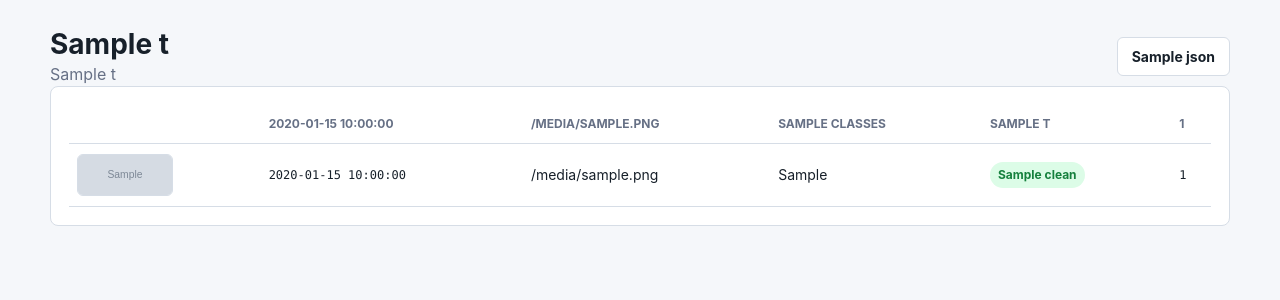
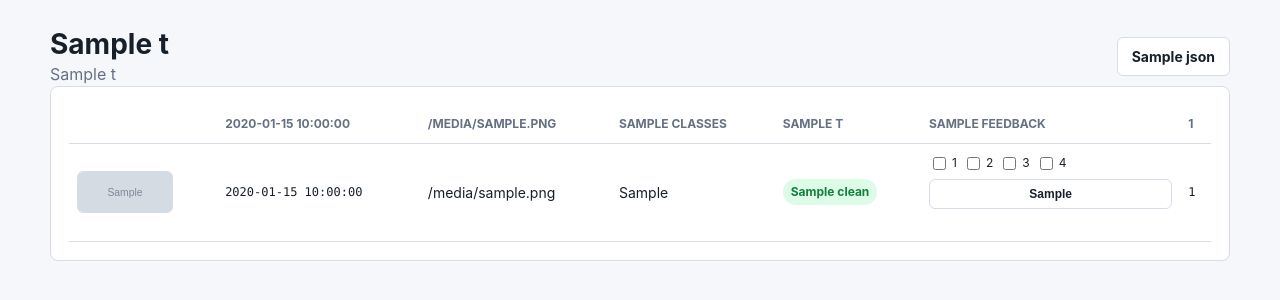
Before and after one commit to progmat64/defect-detection-system, a Python web app: template src/defect_detection/api/templates/predictions.html in a window 1280 px wide. Shown: the part 64-364 px from the top of the page. Run offline with Jinja, Linux system fonts and the light colour scheme; the template is opened without the code that fills it: most values are stand-ins (such as "Sample title", 1, 10 or a date in 2020); grey boxes marked "Sample" are stand-in pictures.

Commit message:
feat(monitoring): add feedback UI and lifecycle metrics

```diff
--- a/src/defect_detection/api/main.py
+++ b/src/defect_detection/api/main.py
@@ -4,6 +4,7 @@ from pathlib import Path
 from fastapi import FastAPI
 from fastapi.staticfiles import StaticFiles
 
+from defect_detection.api.metrics import MODEL_INFO
 from defect_detection.api.middleware import prometheus_middleware
 from defect_detection.api.routes import router
 from defect_detection.api.storage import connect_database, get_feedback_totals
@@ -26,6 +27,10 @@ async def lifespan(app: FastAPI):
     app.state.model = load_model(MODEL_PATH)
     app.state.model_path = str(MODEL_PATH)
     app.state.model_version = "local-baseline"
+    MODEL_INFO.labels(
+        version=app.state.model_version,
+        path=app.state.model_path,
+    ).set(1)
     app.state.reference_stats = load_reference_stats(REFERENCE_STATS_PATH)
     app.state.reference_target_distribution = load_reference_stats(
         REFERENCE_TARGET_DISTRIBUTION_PATH
--- a/src/defect_detection/api/static/app.css
+++ b/src/defect_detection/api/static/app.css
@@ -279,6 +279,12 @@ h2 {
   background: var(--surface-alt);
 }
 
+.compact-button {
+  min-height: 30px;
+  padding: 5px 8px;
+  font-size: 12px;
+}
+
 .link-button {
   display: inline-flex;
   align-items: center;
@@ -404,6 +410,32 @@ h2 {
   background: var(--surface-alt);
 }
 
+.feedback-form {
+  display: grid;
+  gap: 6px;
+  min-width: 180px;
+}
+
+.feedback-fieldset {
+  display: flex;
+  gap: 6px;
+  margin: 0;
+  padding: 0;
+  border: 0;
+}
+
+.feedback-option {
+  display: inline-flex;
+  align-items: center;
+  gap: 3px;
+  font-size: 12px;
+}
+
+.feedback-message {
+  min-height: 16px;
+  font-size: 12px;
+}
+
 .details-list {
   display: grid;
   gap: 12px;
--- a/src/defect_detection/api/static/app.js
+++ b/src/defect_detection/api/static/app.js
@@ -34,6 +34,10 @@ function translate(key) {
 }
 
 function setMessage(text) {
+  if (!formMessage) {
+    return;
+  }
+
   formMessage.textContent = text;
 }
 
@@ -175,10 +179,12 @@ async function refreshDriftStatus() {
     .map(([key]) => translate(key));
 
   if (warnings.length) {
-    driftAlert.textContent = `${translate("drift_warning")}: ${warnings.join(", ")}`;
-    driftAlert.classList.remove("hidden");
+    if (driftAlert) {
+      driftAlert.textContent = `${translate("drift_warning")}: ${warnings.join(", ")}`;
+      driftAlert.classList.remove("hidden");
+    }
   } else {
-    driftAlert.classList.add("hidden");
+    driftAlert?.classList.add("hidden");
   }
 }
 
@@ -324,5 +330,41 @@ retrainButton?.addEventListener("click", async () => {
   await refreshRetrainingStatus(payload.job_id);
 });
 
+document.querySelectorAll(".feedback-form").forEach((form) => {
+  form.addEventListener("submit", async (event) => {
+    event.preventDefault();
+
+    const checkedClasses = Array.from(
+      form.querySelectorAll("input[name='true_classes']:checked"),
+    ).map((input) => Number(input.value));
+    const message = form.querySelector(".feedback-message");
+    const button = form.querySelector("button[type='submit']");
+
+    button.disabled = true;
+    message.textContent = translate("running_inference");
+
+    const response = await fetch("/feedback", {
+      method: "POST",
+      headers: {
+        "Content-Type": "application/json",
+      },
+      body: JSON.stringify({
+        prediction_id: form.dataset.predictionId,
+        true_classes: checkedClasses,
+      }),
+    });
+
+    button.disabled = false;
+
+    if (!response.ok) {
+      message.textContent = translate("feedback_failed");
+      return;
+    }
+
+    message.textContent = translate("feedback_saved");
+    await refreshDriftStatus();
+  });
+});
+
 refreshDriftStatus();
 refreshRetrainingJobs();
--- a/src/defect_detection/api/templates/predictions.html
+++ b/src/defect_detection/api/templates/predictions.html
@@ -18,6 +18,7 @@
         <th>{{ t["file"] }}</th>
         <th>{{ t["classes"] }}</th>
         <th>{{ t["anomaly"] }}</th>
+        <th>{{ t["feedback"] }}</th>
         <th>{{ t["prediction_id"] }}</th>
       </tr>
     </thead>
@@ -43,14 +44,35 @@
             <span class="status-pill ok">{{ t["clean"] }}</span>
           {% endif %}
         </td>
+        <td>
+          <form class="feedback-form" data-prediction-id="{{ item.prediction_id }}">
+            <fieldset class="feedback-fieldset" aria-label="{{ t['true_classes'] }}">
+              {% for class_id in [1, 2, 3, 4] %}
+              <label class="feedback-option">
+                <input name="true_classes" type="checkbox" value="{{ class_id }}">
+                <span>{{ class_id }}</span>
+              </label>
+              {% endfor %}
+            </fieldset>
+            <button class="secondary-button compact-button" type="submit">{{ t["submit_feedback"] }}</button>
+            <span class="feedback-message muted"></span>
+          </form>
+        </td>
         <td class="mono clipped">{{ item.prediction_id }}</td>
       </tr>
       {% else %}
       <tr>
-        <td colspan="6" class="empty">{{ t["no_predictions_yet"] }}</td>
+        <td colspan="7" class="empty">{{ t["no_predictions_yet"] }}</td>
       </tr>
       {% endfor %}
     </tbody>
   </table>
 </section>
 {% endblock %}
+
+{% block scripts %}
+<script>
+  window.DD_TRANSLATIONS = {{ t | tojson }};
+</script>
+<script src="/static/app.js"></script>
+{% endblock %}
```
Also changed, not shown: README.en.md (+5 -0 lines), monitoring/grafana/dashboards/defect-detection.json (+44 -0 lines), src/defect_detection/api/metrics.py (+17 -0 lines), src/defect_detection/api/retraining.py (+11 -0 lines), src/defect_detection/api/translations.py (+10 -0 lines), tests/test_ui.py (+1 -0 lines), .github/workflows/ci.yml, README.md.
